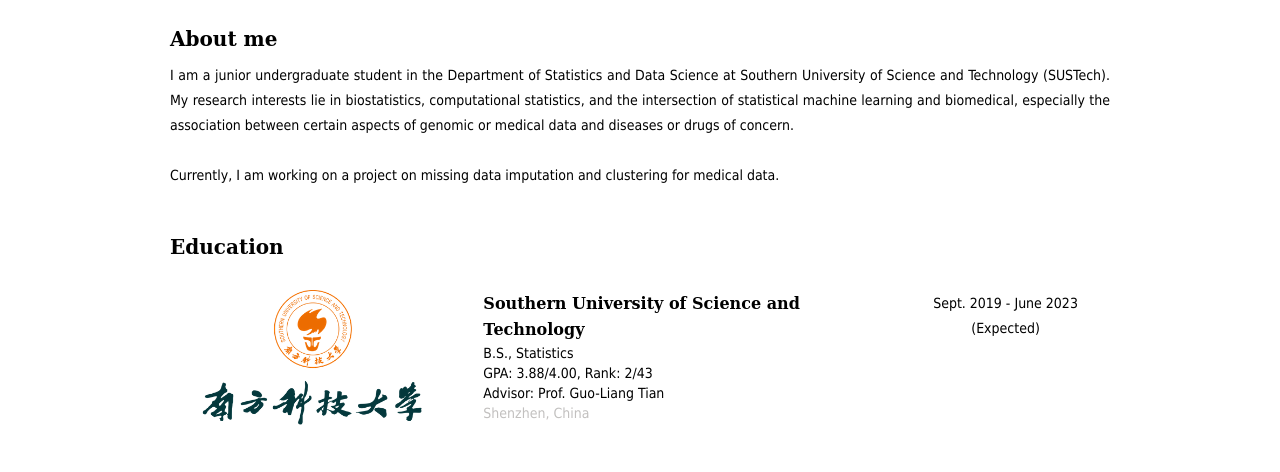
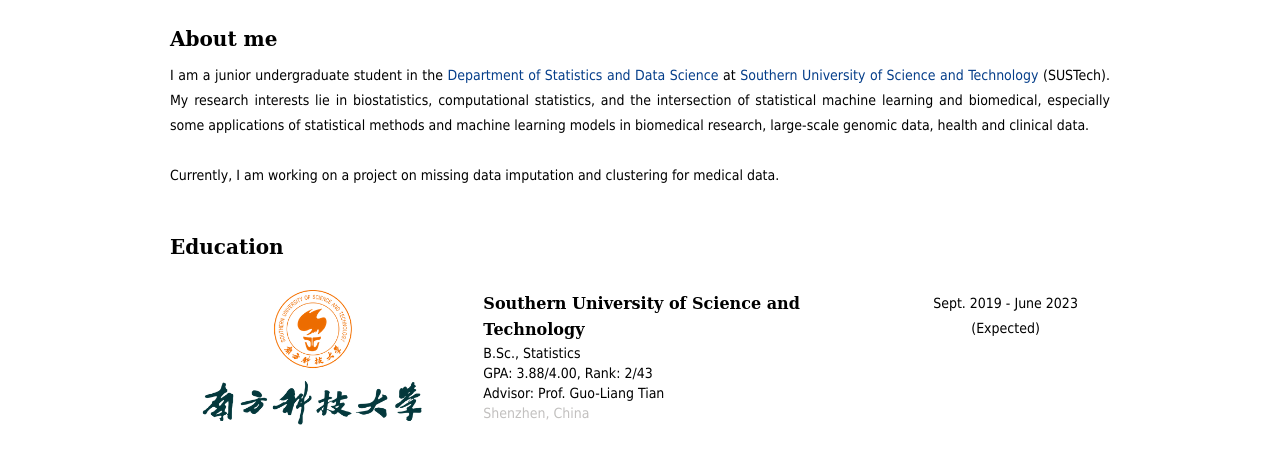
Before and after one commit to Hanbin-Liu/Hanbin-Liu.github.io, a plain HTML site: page index.html in a window 1280 px wide. Shown: the part 320-792 px from the top of the page. Drawn offline with Linux system fonts and the light colour scheme; a script that the page names is missing; a web font is replaced by a local one.

Commit message:
Update index.html

```diff
--- a/index.html
+++ b/index.html
@@ -128,8 +128,8 @@ Southern University of Science and Technology</div><br>
 <div class="row">
 <div class="col col-wrapper">
 <p style="text-align:justify">
-I am a junior undergraduate student in the Department of Statistics and Data Science at Southern University of Science and Technology (SUSTech).
-My research interests lie in biostatistics, computational statistics, and the intersection of statistical machine learning and biomedical, especially the association between certain aspects of genomic or medical data and diseases or drugs of concern.<br><br>
+I am a junior undergraduate student in the <a href="https://stat-ds.sustech.edu.cn/">Department of Statistics and Data Science</a> at <a href="https://www.sustech.edu.cn/en/">Southern University of Science and Technology</a> (SUSTech). My research interests lie in biostatistics, computational statistics, and the intersection of statistical machine learning and biomedical, especially some applications of statistical methods and machine learning models in biomedical research, large-scale genomic data, health and clinical data.
+<br><br>
 Currently, I am working on a project on missing data imputation and clustering for medical data.
 </p>
 
@@ -168,7 +168,7 @@ Currently, I am working on a project on missing data imputation and clustering f
 <a href="https://www.sustech.edu.cn/en/">Southern University of Science and Technology</a>
 </div>
 <div class="info">
-<div>B.S., <a href="https://stat-ds.sustech.edu.cn/">Statistics</a></div>
+<div>B.Sc., Statistics</div>
 <div>GPA: 3.88/4.00, Rank: 2/43 </div>
 <div>Advisor: <a href="https://faculty.sustech.edu.cn/tiangl/en/" >Prof. Guo-Liang Tian</a></div>
 <div class="location">Shenzhen, China</div>
```
